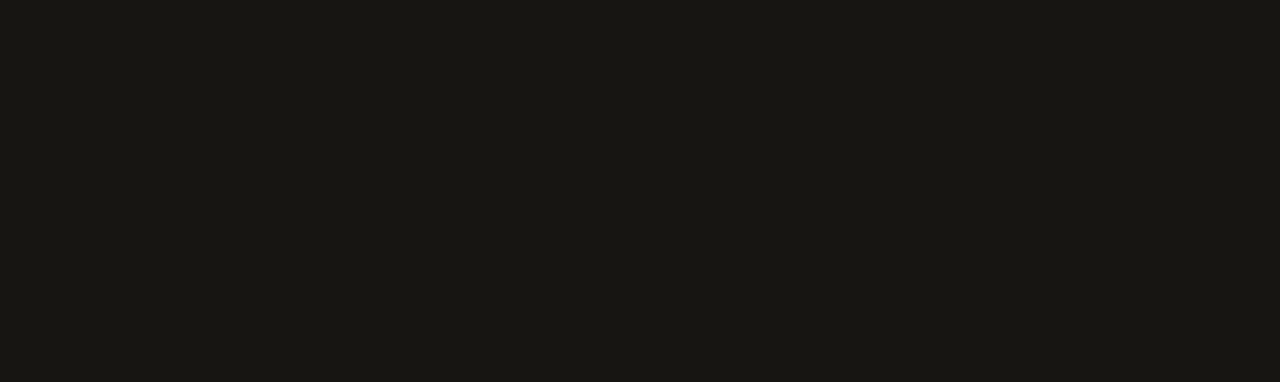
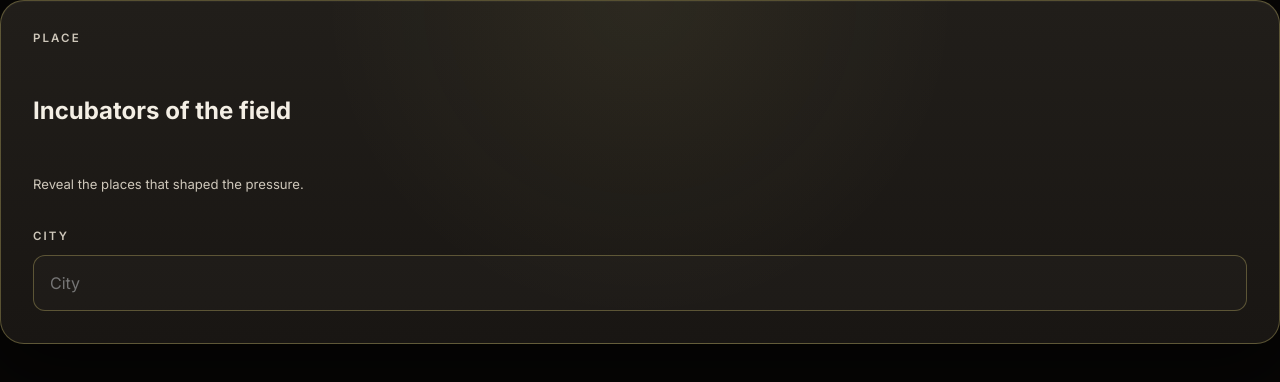
Before and after one commit to seanmphelps-ai/seen-universe, a Next.js app: page /foundation/location in a window 1280 px wide. Before the commit this address had no page. Shown: the top 382 px of the page. Built offline with nearby package versions, Linux system fonts and the light colour scheme.

Commit message:
Wire location pressure cards onto the location screen.

```diff
--- a/app/foundation/location/page.tsx
+++ b/app/foundation/location/page.tsx
@@ -1,12 +1,41 @@
 'use client';
 
-import { useEffect } from 'react';
-import { useRouter } from 'next/navigation';
+import { useState } from 'react';
+import { LocationAutocompleteInput } from '../../../components/LocationAutocompleteInput';
+import { LocationPressureCards } from '../../../components/LocationPressureCards';
+import type { SketchId } from '../../../lib/location/pressure';
 
 export default function ForgeLocationPage() {
-  const router = useRouter();
-  useEffect(() => {
-    router.replace('/');
-  }, [router]);
-  return null;
+  const [label, setLabel] = useState('');
+  const [locked, setLocked] = useState<SketchId | null>(null);
+
+  return (
+    <main className="seenAlivePage">
+      <section className="seenPanel seenFlowForm">
+        <span className="seenLabel">Place</span>
+        <h1>Incubators of the field</h1>
+        <p className="seenFieldSupport">Reveal the places that shaped the pressure.</p>
+        <div className="seenField">
+          <label className="seenLabel" htmlFor="location-q">
+            City
+          </label>
+          <div className="seenInputFrame">
+            <LocationAutocompleteInput
+              id="location-q"
+              className="seenInput"
+              value={label}
+              onChange={(value) => {
+                setLabel(value);
+                setLocked(null);
+              }}
+              placeholder="City"
+              ariaLabel="City"
+            />
+          </div>
+        </div>
+        <LocationPressureCards label={label} onLocked={setLocked} />
+        {locked ? <p className="seenFieldSupport">Locked: {locked}</p> : null}
+      </section>
+    </main>
+  );
 }
--- /dev/null
+++ b/components/LocationPressureCards.tsx
@@ -0,0 +1,75 @@
+'use client';
+
+import { useEffect, useState } from 'react';
+import type { LocationPressureRecord, SketchId } from '../lib/location/pressure';
+
+export function LocationPressureCards({
+  label,
+  onLocked,
+}: {
+  label: string;
+  onLocked?: (sketchId: SketchId) => void;
+}) {
+  const [record, setRecord] = useState<LocationPressureRecord | null>(null);
+  const [error, setError] = useState('');
+
+  useEffect(() => {
+    const query = label.trim();
+    if (query.length < 2) {
+      setRecord(null);
+      return;
+    }
+    let cancelled = false;
+    fetch(`/api/location/pressure?q=${encodeURIComponent(query)}`)
+      .then(async (response) => {
+        if (!response.ok) throw new Error('Pressure lookup failed.');
+        const body = (await response.json()) as { pressure: LocationPressureRecord };
+        if (!cancelled) setRecord(body.pressure);
+      })
+      .catch((err) => {
+        if (!cancelled) setError(err instanceof Error ? err.message : 'Failed.');
+      });
+    return () => {
+      cancelled = true;
+    };
+  }, [label]);
+
+  async function pick(sketchId: SketchId) {
+    const query = label.trim();
+    const response = await fetch(
+      `/api/location/pressure?q=${encodeURIComponent(query)}&sketch=${sketchId}`,
+    );
+    if (!response.ok) return;
+    const body = (await response.json()) as { pressure: LocationPressureRecord };
+    setRecord(body.pressure);
+    onLocked?.(sketchId);
+  }
+
+  if (!label.trim()) return null;
+  if (error) return <p className="seenFormError">{error}</p>;
+  if (!record) return <p className="seenFieldSupport">Reading the soil…</p>;
+
+  return (
+    <div className="seenPanel">
+      <span className="seenLabel">Which soil is yours</span>
+      <div className="seenResultList">
+        {record.sketches.map((sketch) => {
+          const active = record.selectedSketchId === sketch.id;
+          return (
+            <button
+              key={sketch.id}
+              type="button"
+              className={active ? 'seenResultRow seenCitySuggestionActive' : 'seenResultRow'}
+              onClick={() => pick(sketch.id)}
+            >
+              <strong className="seenResultName">{sketch.title}</strong>
+              <p className="seenFieldSupport">{sketch.body}</p>
+              <p className="seenFieldSupport">Gift: {sketch.gift}</p>
+              <p className="seenFieldSupport">Cost: {sketch.cost}</p>
+            </button>
+          );
+        })}
+      </div>
+    </div>
+  );
+}
```
